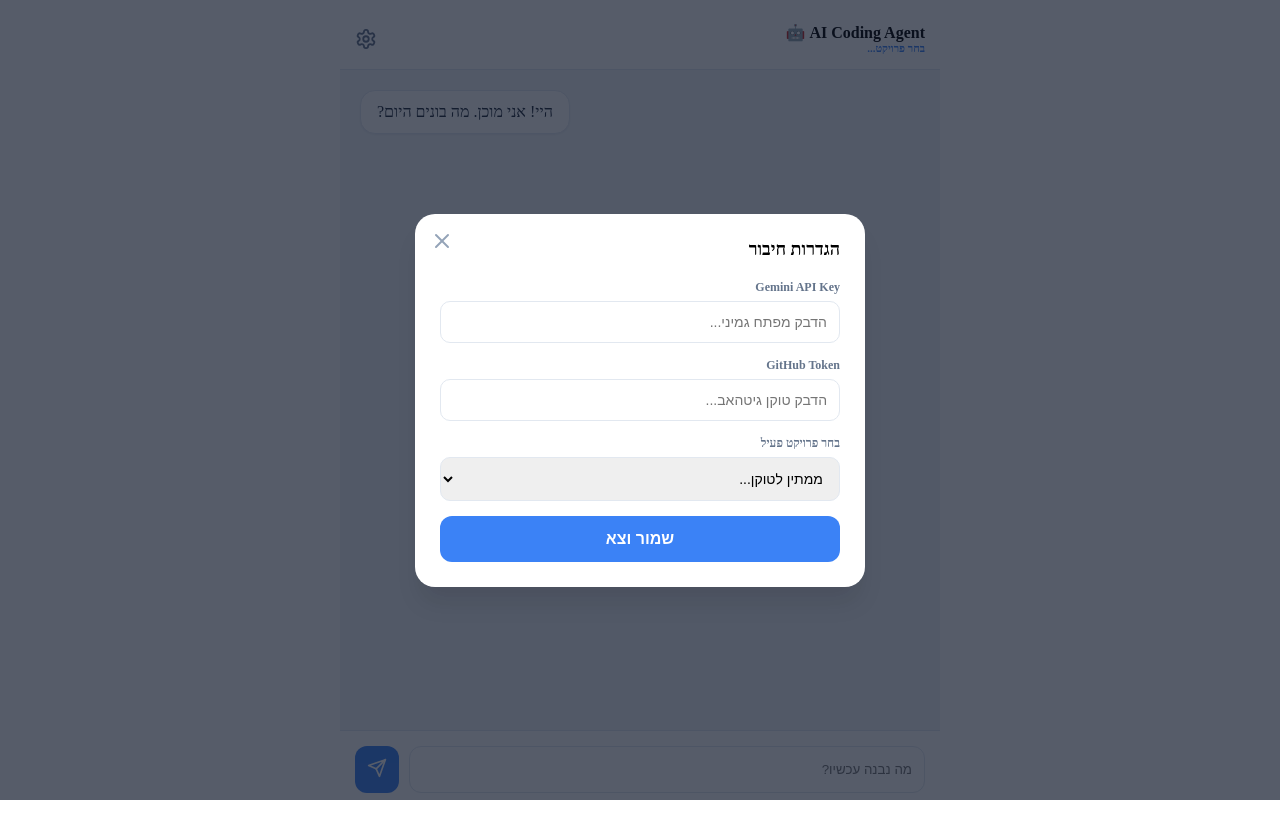
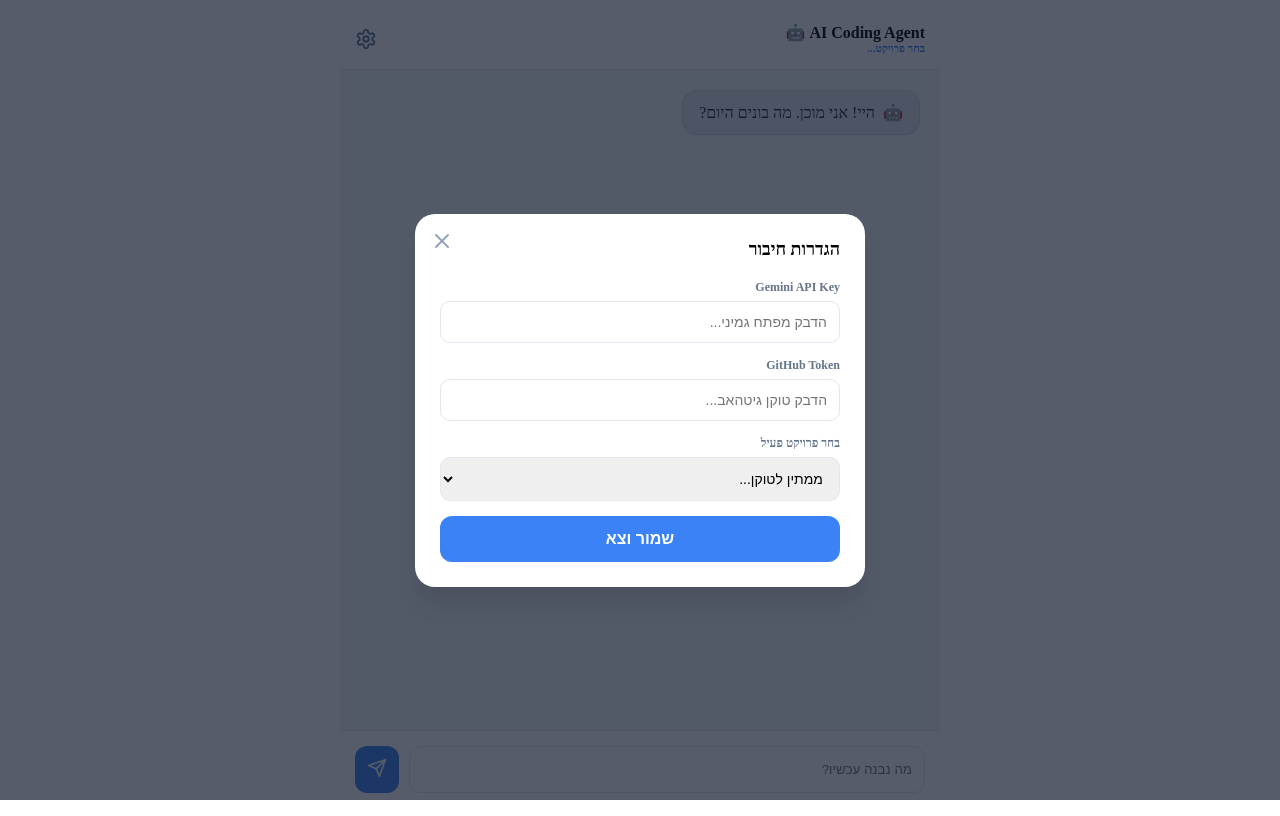
Before and after one commit to ShalevYair/ai-coding-agent, a React (Create React App) app in the folder client/: page / in a window 1280 px wide. Built offline with nearby package versions, Linux system fonts and the light colour scheme.

Commit message:
Update App.js

```diff
--- a/client/src/App.js
+++ b/client/src/App.js
@@ -153,15 +153,19 @@ function App() {
       {/* Chat Area */}
       <div style={{ flex: 1, overflowY: 'auto', padding: '20px' }}>
         {messages.map((m, i) => (
-          <div key={i} style={{ display: 'flex', justifyContent: m.role === 'user' ? 'flex-start' : 'flex-end', marginBottom: '15px' }}>
+          <div key={i} style={{ display: 'flex', justifyContent: 'flex-start', marginBottom: '15px' }}>
             <div style={{
               maxWidth: '90%', padding: '12px 16px', borderRadius: '15px',
-              background: m.role === 'user' ? '#3b82f6' : '#fff',
+              background: m.role === 'user' ? '#3b82f6' : '#e2e8f0',
               color: m.role === 'user' ? '#fff' : '#1e293b',
               boxShadow: '0 1px 2px rgba(0,0,0,0.05)',
-              border: m.role === 'user' ? 'none' : '1px solid #e2e8f0'
+              border: m.role === 'user' ? 'none' : '1px solid #cbd5e1'
             }}>
+              {/* סמליל רובוט רק להודעות בוט */}
+              {m.role === 'bot' && <span style={{ marginLeft: '8px' }}>🤖</span>}
+
               {formatMessage(m.text)}
+
               {m.hasPlan && (
                 <button onClick={executePlan} style={{ marginTop: '12px', width: '100%', padding: '10px', background: '#10b981', color: '#fff', border: 'none', borderRadius: '8px', fontWeight: 'bold', cursor: 'pointer', display: 'flex', alignItems: 'center', justifyContent: 'center', gap: '8px' }}>
                   <CheckCircle2 size={18} /> אשר ביצוע בגיט
@@ -170,7 +174,20 @@ function App() {
             </div>
           </div>
         ))}
-        {loading && <Loader2 className="animate-spin" style={{ margin: '10px auto', display: 'block', color: '#3b82f6' }} />}
+
+        {/* בועת טעינה כשהבוט חושב */}
+        {loading && (
+          <div style={{ display: 'flex', justifyContent: 'flex-start', marginBottom: '15px' }}>
+            <div style={{
+              padding: '12px 16px', borderRadius: '15px', background: '#e2e8f0',
+              color: '#1e293b', border: '1px solid #cbd5e1', display: 'flex', alignItems: 'center', gap: '8px'
+            }}>
+              <span>🤖</span>
+              <Loader2 className="animate-spin" size={16} />
+              <span style={{ fontSize: '14px' }}>חושב...</span>
+            </div>
+          </div>
+        )}
       </div>
 
       {/* Input */}
```
